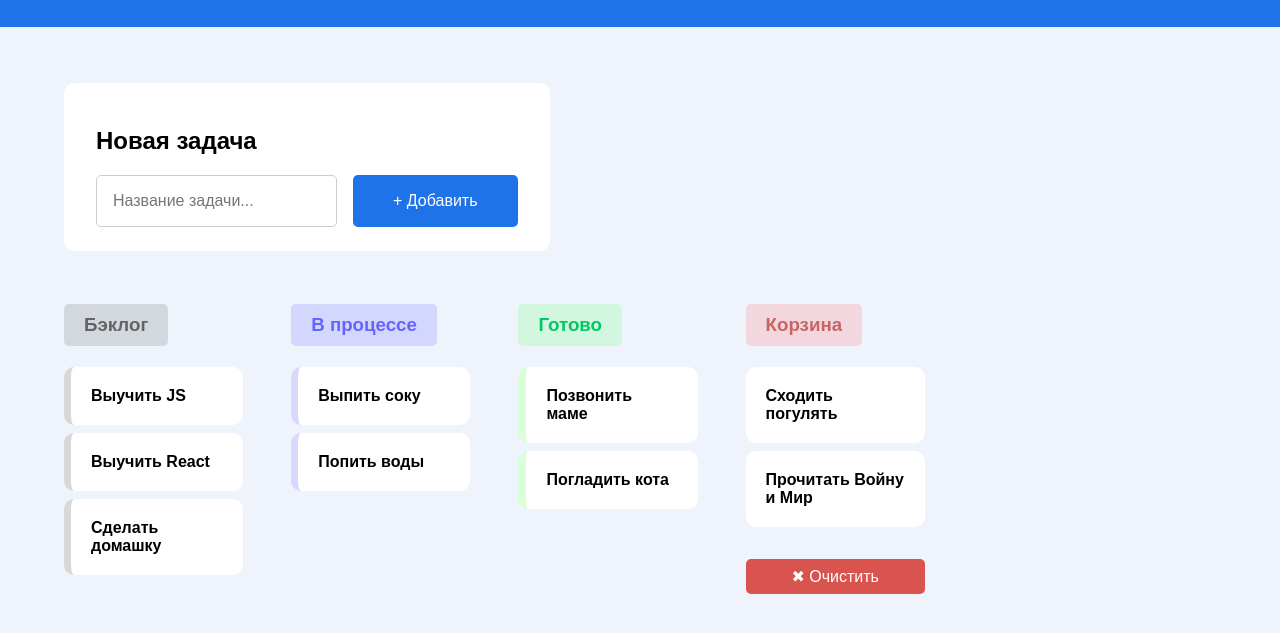
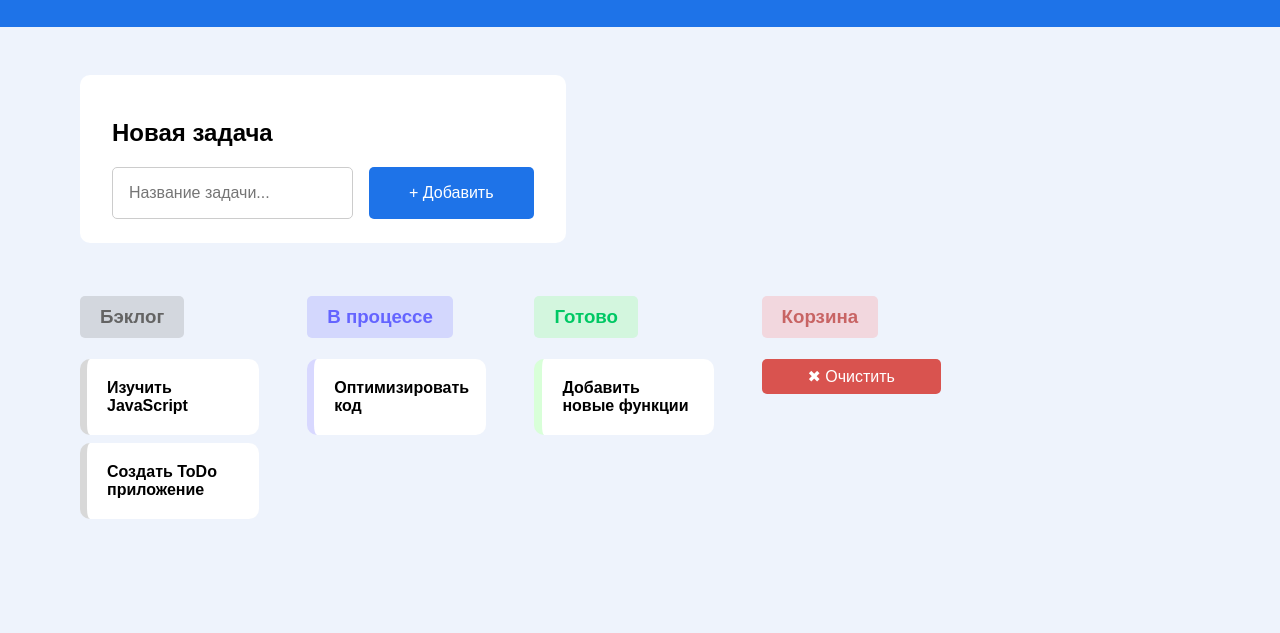
Before and after one commit to ogSulem/Todo-list, a plain HTML site: page index.html in a window 1280 px wide. Shown: the part 69-702 px from the top of the page. Drawn offline with Linux system fonts and the light colour scheme.

Commit message:
lab 2 complete

```diff
--- a/styles.css
+++ b/css/styles.css
@@ -1,11 +1,12 @@
 body {
     font-family: Arial, sans-serif;
     margin: 0;
-    padding: 0;
+    padding: 0 5rem;
     background-color: #eef3fc;
 }
 
 header {
+    font-family: Arial, sans-serif;
     background-color: #1e73e8;
     color: white;
     padding: 0.5vw 4vw;
@@ -57,7 +58,7 @@ button {
 }
 
 .backlog,
-.in-progress,
+.progress,
 .done,
 .trash {
     width: 14vw;
@@ -96,12 +97,12 @@ h3 {
     border-left: 0.4375rem solid rgb(100, 100, 100, 0.25);
 }
 
-.in-progress h3 {
+.progress h3 {
     background: rgba(100, 100, 255, 0.2);
     color: rgb(100, 100, 255);
 }
 
-.in-progress li {
+.progress li {
     border-left: 0.4375rem solid rgba(100, 100, 255, 0.25);
 }
 
--- a/index.html
+++ b/index.html
@@ -5,59 +5,12 @@
     <meta charset="UTF-8">
     <meta name="viewport" content="width=device-width, initial-scale=1.0">
     <title>Сулейманов Тимур Рустамович</title>
-    <link rel="stylesheet" href="styles.css">
+    <link rel="stylesheet" href="css/styles.css">
 </head>
 
-<body>
-    <header class="container">
-        <h1>Список задач</h1>
-    </header>
+<body class="board-app">
 
-    <main class="container">
-        <section class="task-form">
-            <h2>Новая задача</h2>
-            <div class="input-group">
-                <input type="text" placeholder="Название задачи...">
-                <button>+ Добавить</button>
-            </div>
-        </section>
-
-        <section class="task-board">
-            <div class="backlog">
-                <h3>Бэклог</h3>
-                <ul>
-                    <li class="task">Выучить JS</li>
-                    <li class="task">Выучить React</li>
-                    <li class="task">Сделать домашку</li>
-                </ul>
-            </div>
-
-            <div class="in-progress">
-                <h3>В процессе</h3>
-                <ul>
-                    <li class="task">Выпить соку</li>
-                    <li class="task">Попить воды</li>
-                </ul>
-            </div>
-
-            <div class="done">
-                <h3>Готово</h3>
-                <ul>
-                    <li class="task">Позвонить маме</li>
-                    <li class="task">Погладить кота</li>
-                </ul>
-            </div>
-
-            <div class="trash">
-                <h3>Корзина</h3>
-                <ul>
-                    <li class="task">Сходить погулять</li>
-                    <li class="task">Прочитать Войну и Мир</li>
-                </ul>
-                <button class="clear-btn">✖ Очистить</button>
-            </div>
-        </section>
-    </main>
+    <script src="src/main.js" type="module"></script>
 </body>
 
 </html>
--- /dev/null
+++ b/src/framework/render.js
@@ -0,0 +1,23 @@
+const RenderPosition = {
+    BEFOREBEGIN: 'beforebegin',
+    AFTERBEGIN: 'afterbegin',
+    BEFOREEND: 'beforeend',
+    AFTEREND: 'afterend',
+};
+
+
+function createElement(template) {
+    const newElement = document.createElement('div');
+    newElement.innerHTML = template;
+
+
+    return newElement.firstElementChild;
+}
+
+
+function render(component, container, place = RenderPosition.BEFOREEND) {
+    container.insertAdjacentElement(place, component.getElement());
+}
+
+
+export { RenderPosition, createElement, render };
--- /dev/null
+++ b/src/main.js
@@ -0,0 +1,39 @@
+import HeaderComponent from './view/header-component.js';
+import AddTaskFormComponent from './view/add-task-form-component.js';
+import TaskBoardComponent from './view/task-board-component.js';
+import TaskListComponent from './view/task-list-component.js';
+import TaskComponent from './view/task-component.js';
+import { render, RenderPosition } from './framework/render.js';
+
+const bodyContainer = document.querySelector('.board-app');
+
+const initialTasks = {
+    backlog: [
+        'Изучить JavaScript',
+        'Создать ToDo приложение',
+    ],
+    progress: [
+        'Оптимизировать код',
+    ],
+    done: [
+        'Добавить новые функции',
+    ],
+    trash: []
+};
+
+render(new HeaderComponent(), bodyContainer, RenderPosition.BEFOREBEGIN);
+render(new AddTaskFormComponent(), bodyContainer, RenderPosition.AFTERBEGIN);
+
+const taskBoardComponent = new TaskBoardComponent();
+render(taskBoardComponent, bodyContainer, RenderPosition.BEFOREEND);
+
+for (const [section, tasks] of Object.entries(initialTasks)) {
+    const taskListElement = taskBoardComponent.getElement().querySelector(`.${section}`);
+    const taskListComponent = new TaskListComponent();
+    render(taskListComponent, taskListElement, RenderPosition.BEFOREEND);
+
+    tasks.forEach((task) => {
+        const taskComponent = new TaskComponent(task);
+        render(taskComponent, taskListComponent.getElement(), RenderPosition.BEFOREEND);
+    });
+}
--- /dev/null
+++ b/src/view/add-task-form-component.js
@@ -0,0 +1,35 @@
+import { createElement } from '../framework/render.js';
+
+
+function createAddTaskFormComponentTemplate() {
+    return (
+        `<section class="task-form">
+            <h2>Новая задача</h2>
+            <form class="input-group">
+                <input type="text" placeholder="Название задачи...">
+                <button>+ Добавить</button>
+            </form>
+        </section>`
+    );
+}
+
+
+export default class AddTaskFormComponent {
+    getTemplate() {
+        return createAddTaskFormComponentTemplate();
+    }
+
+
+    getElement() {
+        if (!this.element) {
+            this.element = createElement(this.getTemplate());
+        }
+
+        return this.element;
+    }
+
+
+    removeElement() {
+        this.element = null;
+    }
+}
--- /dev/null
+++ b/src/view/header-component.js
@@ -0,0 +1,32 @@
+import { createElement } from '../framework/render.js';
+
+
+function createHeaderComponentTemplate() {
+    return (
+        `<header class="container">
+            <h1>Список задач</h1>
+        </header>`
+    );
+}
+
+
+export default class HeaderComponent {
+    getTemplate() {
+        return createHeaderComponentTemplate();
+    }
+
+
+    getElement() {
+        if (!this.element) {
+            this.element = createElement(this.getTemplate());
+        }
+
+
+        return this.element;
+    }
+
+
+    removeElement() {
+        this.element = null;
+    }
+}
--- /dev/null
+++ b/src/view/task-board-component.js
@@ -0,0 +1,38 @@
+import { createElement } from '../framework/render.js';
+
+function createTaskBoardComponentTemplate() {
+    return `
+        <section class="task-board">
+            <div class="backlog">
+                <h3>Бэклог</h3>
+            </div>
+            <div class="progress">
+                <h3>В процессе</h3>
+            </div>
+            <div class="done">
+                <h3>Готово</h3>
+            </div>
+            <div class="trash">
+                <h3>Корзина</h3>
+                <button class="clear-btn">✖ Очистить</button>
+            </div>
+        </section>
+    `;
+}
+
+export default class TaskBoardComponent {
+    getTemplate() {
+        return createTaskBoardComponentTemplate();
+    }
+
+    getElement() {
+        if (!this.element) {
+            this.element = createElement(this.getTemplate());
+        }
+        return this.element;
+    }
+
+    removeElement() {
+        this.element = null;
+    }
+}
--- /dev/null
+++ b/src/view/task-component.js
@@ -0,0 +1,26 @@
+import { createElement } from '../framework/render.js';
+
+function createTaskComponentTemplate(task) {
+    return `<li class="task">${task}</li>`;
+}
+
+export default class TaskComponent {
+    constructor(task) {
+        this.task = task;
+    }
+
+    getTemplate() {
+        return createTaskComponentTemplate(this.task);
+    }
+
+    getElement() {
+        if (!this.element) {
+            this.element = createElement(this.getTemplate());
+        }
+        return this.element;
+    }
+
+    removeElement() {
+        this.element = null;
+    }
+}
--- /dev/null
+++ b/src/view/task-list-component.js
@@ -0,0 +1,22 @@
+import { createElement } from '../framework/render.js';
+
+function createTaskListComponentTemplate() {
+    return '<ul class="task-list"></ul>';
+}
+
+export default class TaskListComponent {
+    getTemplate() {
+        return createTaskListComponentTemplate();
+    }
+
+    getElement() {
+        if (!this.element) {
+            this.element = createElement(this.getTemplate());
+        }
+        return this.element;
+    }
+
+    removeElement() {
+        this.element = null;
+    }
+}
```
Also changed, not shown: markup/index.html (added, +63 -0 lines).
